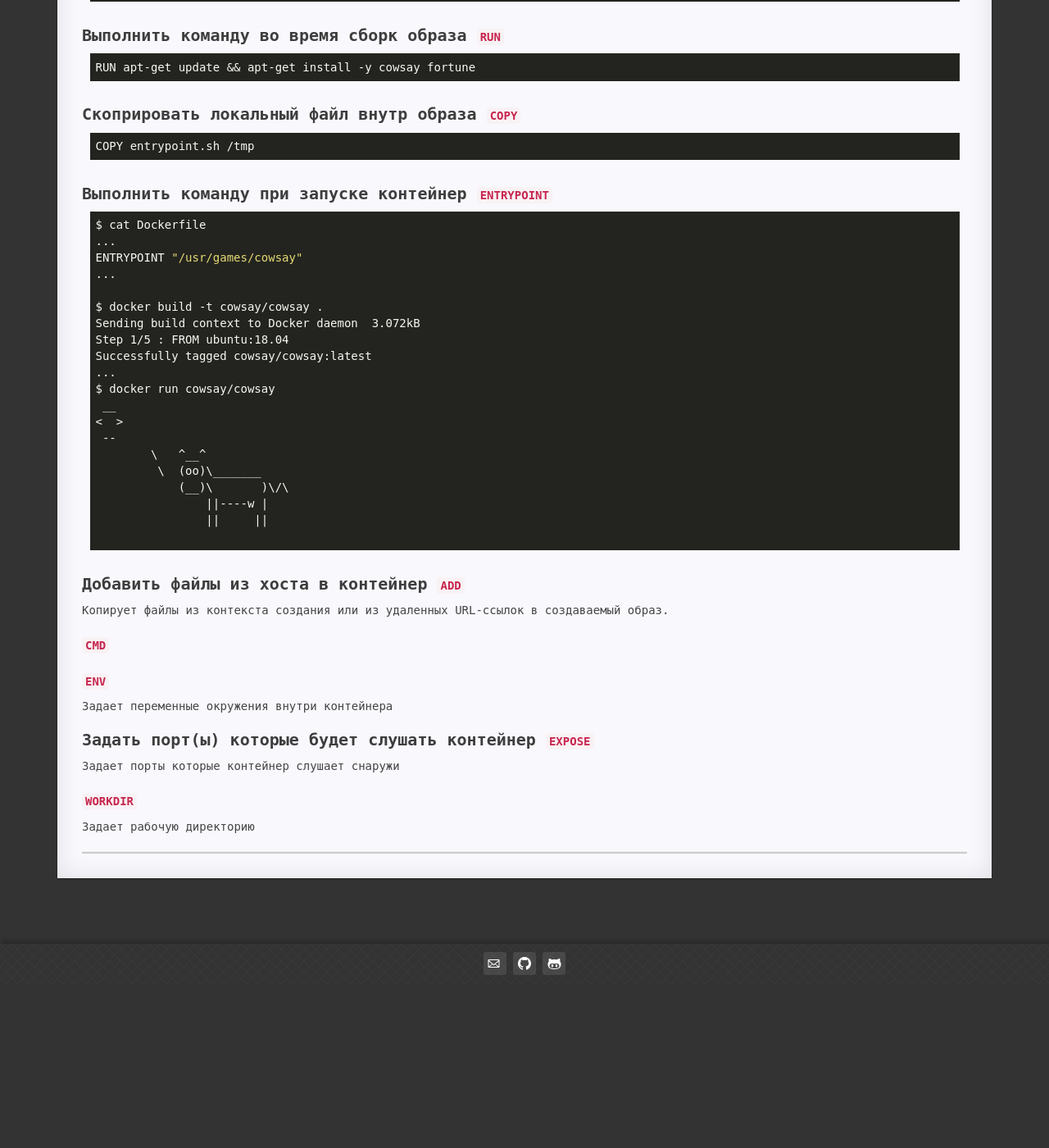
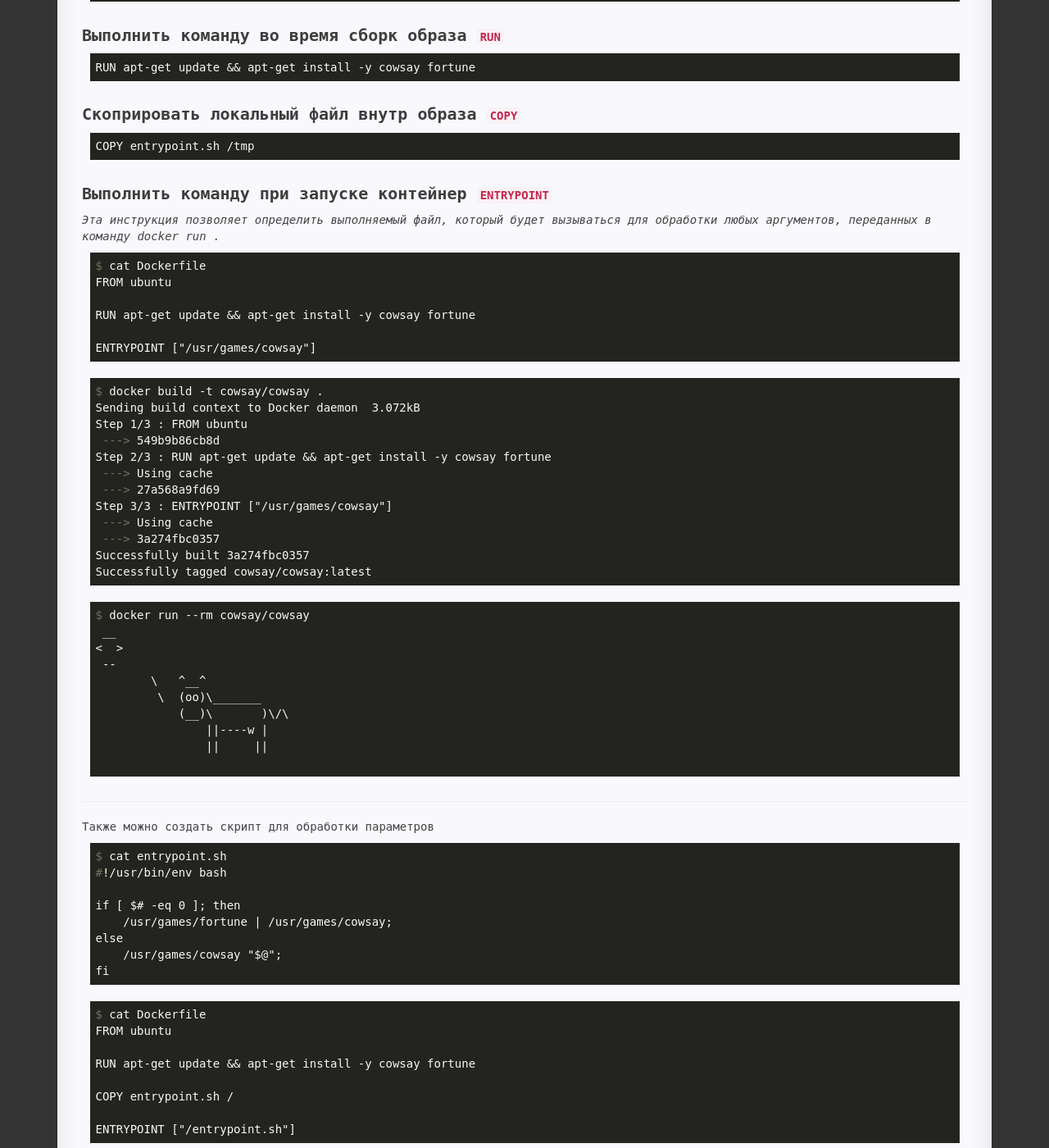
Before and after one commit to Avis20/avis20.github.io, a Jekyll site: the page built from _posts/2019-07-26-linux-dockerfile.md, in a window 1280 px wide and 1400 px high, scrolled down 623 px. Shown: the whole window at 82% size. Built offline with Jekyll 4.4.1, drawn with Linux system fonts in a browser that asks for light colours; before the commit the page ends 1824 px from its top, so only the background shows below that; some of the changed text lies outside the part shown.

```diff
--- a/_posts/2019-07-26-linux-dockerfile.md
+++ b/_posts/2019-07-26-linux-dockerfile.md
@@ -28,7 +28,7 @@ reference:
 
 Всегда обязателен и должен находиться первой строкой Dockerfile-а!
 
-## Информация от разработчика `MAINTAINER
+## Информация от разработчика `MAINTAINER`
 
 <pre><code class="bash">
 MAINTAINER Orlov Yaroslav <orlov.avis@yandex.ru>
@@ -48,18 +48,34 @@ COPY entrypoint.sh /tmp
 
 ## Выполнить команду при запуске контейнер `ENTRYPOINT`
 
-<pre><code class="bash">
+<i>Эта инструкция позволяет определить выполняемый файл, который будет вызываться для обработки любых аргументов, переданных в команду docker run .</i>
+
+<pre><code class="shell">
 $ cat Dockerfile
-...
-ENTRYPOINT "/usr/games/cowsay"
-...
+FROM ubuntu
 
+RUN apt-get update && apt-get install -y cowsay fortune
+
+ENTRYPOINT ["/usr/games/cowsay"]
+</code></pre>
+
+<pre><code class="shell">
 $ docker build -t cowsay/cowsay .
 Sending build context to Docker daemon  3.072kB
-Step 1/5 : FROM ubuntu:18.04
+Step 1/3 : FROM ubuntu
+ ---> 549b9b86cb8d
+Step 2/3 : RUN apt-get update && apt-get install -y cowsay fortune
+ ---> Using cache
+ ---> 27a568a9fd69
+Step 3/3 : ENTRYPOINT ["/usr/games/cowsay"]
+ ---> Using cache
+ ---> 3a274fbc0357
+Successfully built 3a274fbc0357
 Successfully tagged cowsay/cowsay:latest
-...
-$ docker run cowsay/cowsay
+</code></pre>
+
+<pre><code class="shell">
+$ docker run --rm cowsay/cowsay
  __
 <  >
  --
@@ -69,6 +85,57 @@ $ docker run cowsay/cowsay
                 ||----w |
                 ||     ||
 
+</code></pre>
+
+<hr>
+
+Также можно создать скрипт для обработки параметров
+
+<pre><code class="shell">
+$ cat entrypoint.sh
+#!/usr/bin/env bash
+
+if [ $# -eq 0 ]; then
+    /usr/games/fortune | /usr/games/cowsay;
+else
+    /usr/games/cowsay "$@";
+fi
+</code></pre>
+
+<pre><code class="shell">
+$ cat Dockerfile
+FROM ubuntu
+
+RUN apt-get update && apt-get install -y cowsay fortune
+
+COPY entrypoint.sh /
+
+ENTRYPOINT ["/entrypoint.sh"]
+</code></pre>
+
+<pre><code class="shell">
+$ docker run --rm my_cowsay hello world
+ _____________
+< hello world >
+ -------------
+        \   ^__^
+         \  (oo)\_______
+            (__)\       )\/\
+                ||----w |
+                ||     ||
+</code></pre>
+
+<pre><code class="shell">
+$ docker run --rm my_cowsay
+ ________________________________
+/ You may get an opportunity for \
+\ advancement today. Watch it!   /
+ --------------------------------
+        \   ^__^
+         \  (oo)\_______
+            (__)\       )\/\
+                ||----w |
+                ||     ||
 </code></pre>
 
 ## Добавить файлы из хоста в контейнер `ADD`
```
Also changed, not shown: _posts/2019-05-18-ubuntu-virtualbox.md (+35 -0 lines), _posts/2019-07-04-linux-docker.md (+52 -11 lines), _posts/2019-11-10-drum.md (+1 -1 lines).
